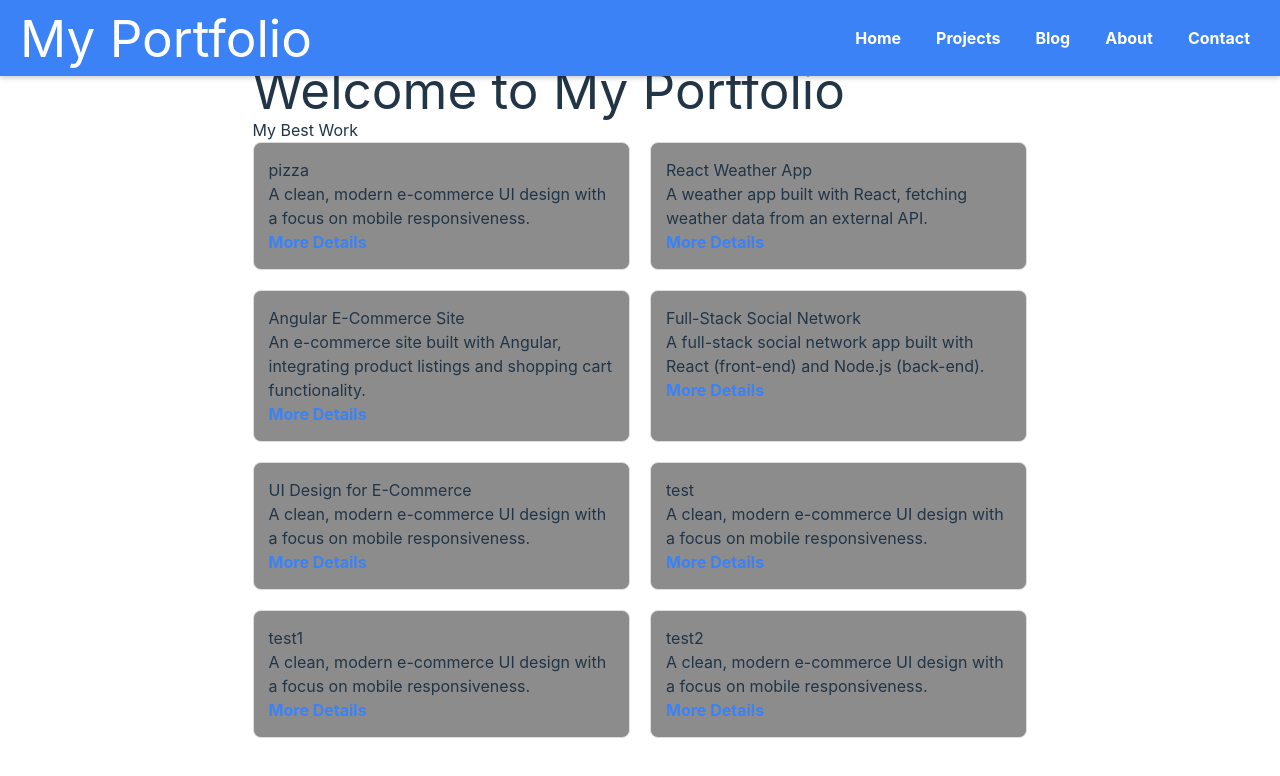
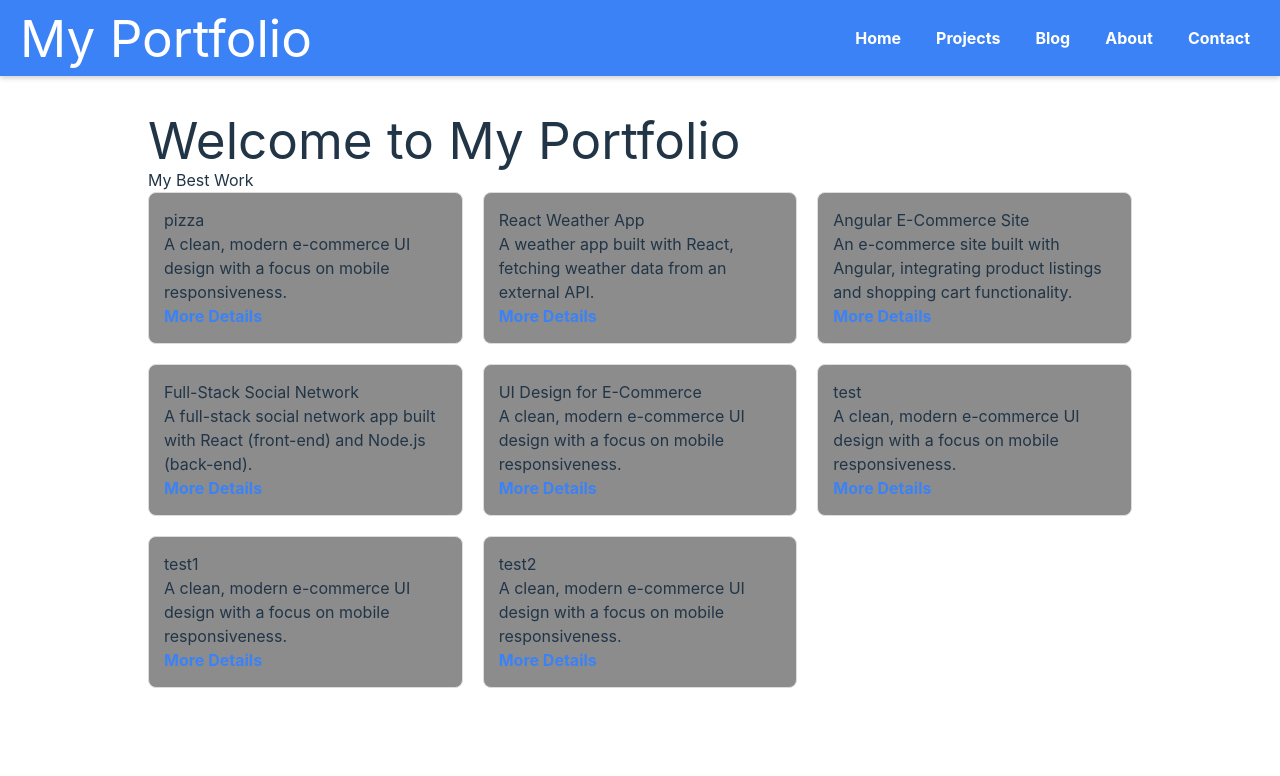
Before and after one commit to Fatedcircle/portfolio, a React (Vite) app: page / in a window 1280 px wide. Shown: the top 776 px of the page. Built offline with nearby package versions, Linux system fonts and the light colour scheme.

Commit message:
fixed some things

```diff
--- a/src/App.jsx
+++ b/src/App.jsx
@@ -27,10 +27,10 @@ const App = () => {
     };
 
     return (
-        <div>
+        <>
             <Navbar setActivePage={setActivePage} />
-            <div style={{ padding: "20px" }}>{renderPage()}</div>
-        </div>
+            <div style={{ padding: "20px", width: "80vw" }}>{renderPage()}</div>
+        </>
     );
 };
 
```
